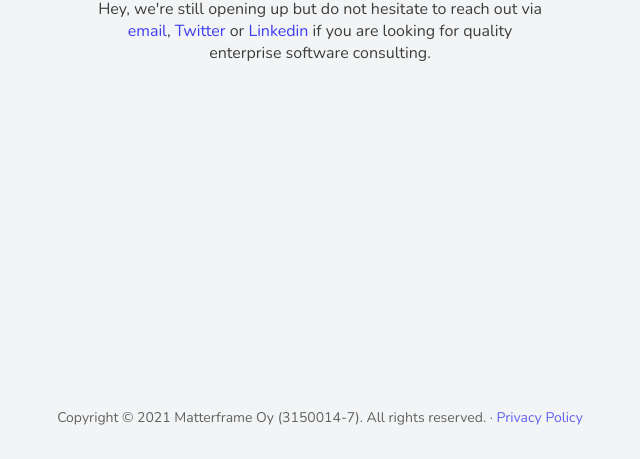
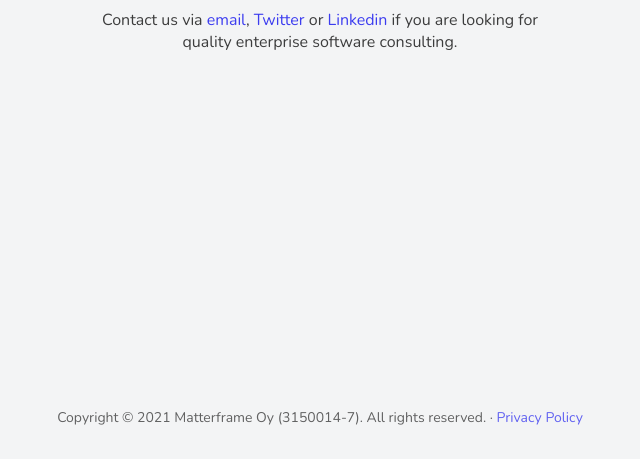
Before and after one commit to Matterframe/Matterframe.github.io, a plain HTML site: page index.html in a window 1280 px wide. Shown: the part 341-800 px from the top of the page, without its empty margins (320-960 px from the left). Drawn offline with nearby package versions, Linux system fonts and the light colour scheme.

Commit message:
shorter text

```diff
--- a/index.html
+++ b/index.html
@@ -1 +1 @@
-<html><head><meta name="viewport" content="width=device-width, initial-scale=1.0"><title>Matterframe</title><link rel="preconnect" href="https://fonts.googleapis.com"><link rel="preconnect" href="https://fonts.gstatic.com" crossorigin><link href="https://fonts.googleapis.com/css2?family=Nunito:wght@400;700&display=swap" rel="stylesheet"><style>a{text-decoration:none;}a:visited{color:blue;}</style></head><body style="height:100%;display:flex;flex-direction:column;align-items:center;font-family:'Nunito',sans-serif;background-color:#f3f4f5;margin:0px;text-align:center;"><main style="padding:0px 32px;box-sizing:border-box;flex-grow:1;max-width:512px;display:flex;flex-direction:column;justify-content:center;align-items:center;align-items:center;"><h3 style="margin:0px;">Matterframe</h3><p style="opacity:0.75;">Hey, we're still opening up but do not hesitate to reach out via <a href="mailto:elias.ylonen@gmail.com">email</a>, <a href="https://twitter.com/eliasylonen">Twitter</a> or <a href="https://linkedin.com/in/eliasylonen">Linkedin</a> if you are looking for quality enterprise software consulting.</p></main><footer style="opacity:0.6;font-size:14px;width:100%;box-sizing:border-box;padding:32px;">Copyright © 2021 Matterframe Oy (3150014-7). All rights reserved. · <a href="privacy.html">Privacy Policy</a></footer></body></html>
+<html><head><meta name="viewport" content="width=device-width, initial-scale=1.0"><title>Matterframe</title><link rel="preconnect" href="https://fonts.googleapis.com"><link rel="preconnect" href="https://fonts.gstatic.com" crossorigin><link href="https://fonts.googleapis.com/css2?family=Nunito:wght@400;700&display=swap" rel="stylesheet"><style>a{text-decoration:none;}a:visited{color:blue;}</style></head><body style="height:100%;display:flex;flex-direction:column;align-items:center;font-family:'Nunito',sans-serif;background-color:#f3f4f5;margin:0px;text-align:center;"><main style="padding:0px 32px;box-sizing:border-box;flex-grow:1;max-width:512px;display:flex;flex-direction:column;justify-content:center;align-items:center;align-items:center;"><h3 style="margin:0px;">Matterframe</h3><p style="opacity:0.75;">Contact us via <a href="mailto:elias.ylonen@gmail.com">email</a>, <a href="https://twitter.com/eliasylonen">Twitter</a> or <a href="https://linkedin.com/in/eliasylonen">Linkedin</a> if you are looking for quality enterprise software consulting.</p></main><footer style="opacity:0.6;font-size:14px;width:100%;box-sizing:border-box;padding:32px;">Copyright © 2021 Matterframe Oy (3150014-7). All rights reserved. · <a href="privacy.html">Privacy Policy</a></footer></body></html>
```
